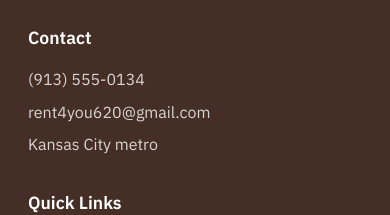
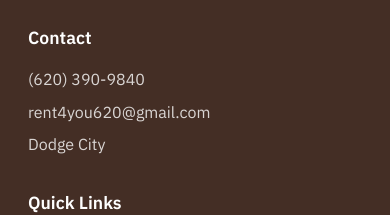
Before and after one commit to rent4you620-gif/rent4you-utility, a Next.js app: page / in a window 390 px wide. Shown: the part 7408-7623 px from the top of the page. Built offline with nearby package versions, Linux system fonts and the light colour scheme.

Commit message:
git add app/home.tsx .env.example git commit -m "Update service area and phone" git push

```diff
--- a/app/home.tsx
+++ b/app/home.tsx
@@ -12,9 +12,9 @@ import { Footer } from './components/Footer';
 
 const COMPANY_INFO = {
   name: process.env.NEXT_PUBLIC_COMPANY_NAME || 'Rent4You Utility',
-  phone: process.env.NEXT_PUBLIC_PHONE || '(913) 555-0134',
+  phone: process.env.NEXT_PUBLIC_PHONE || '(620) 390-9840',
   email: process.env.NEXT_PUBLIC_EMAIL || 'hello@rent4youutility.com',
-  serviceArea: process.env.NEXT_PUBLIC_SERVICE_AREA || 'Kansas City metro',
+  serviceArea: process.env.NEXT_PUBLIC_SERVICE_AREA || 'Dodge City',
 };
 
 export default function HomePage() {
```
Also changed, not shown: 1 other file (tests, documents, lock files or other folders).
